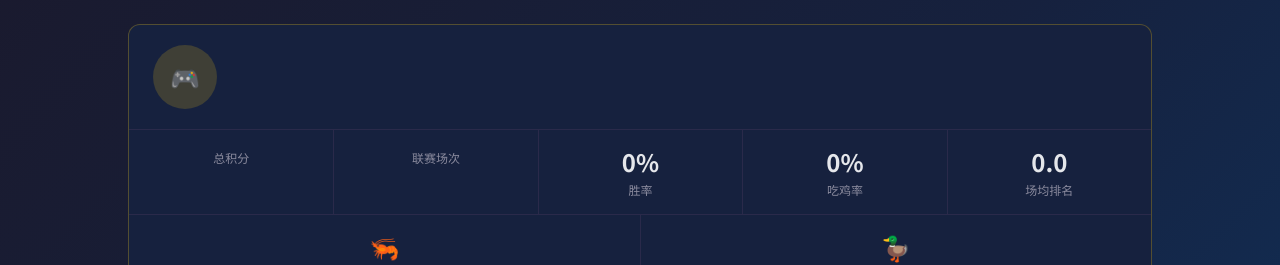
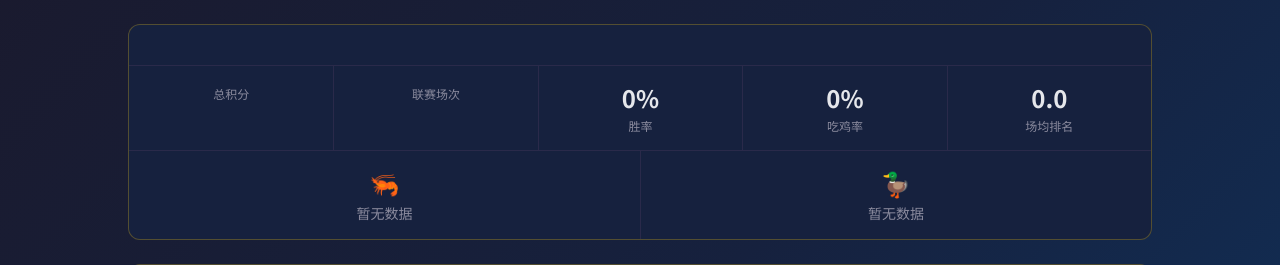
Before and after one commit to iceshoesss/LeagueWeb, a Flask app: template templates/player.html in a window 1280 px wide. Shown: the part 53-318 px from the top of the page. Run offline with Flask 3, Linux system fonts and the light colour scheme; the template is opened without the code that fills it, so the values that code supplies are empty; some libraries are stand-ins or nearby versions.

Commit message:
fix: 移除选手页🎮头像

```diff
--- a/templates/player.html
+++ b/templates/player.html
@@ -9,14 +9,9 @@
 <div class="max-w-5xl mx-auto">
     <!-- 选手信息卡 -->
     <div class="bg-hearth-card rounded-xl gold-border overflow-hidden mb-6">
-        <div class="px-6 py-5 border-b border-hearth-border flex items-center gap-4">
-            <div class="w-16 h-16 rounded-full bg-hearth-gold/20 flex items-center justify-center text-2xl">
-                🎮
-            </div>
-            <div class="flex-1">
-                <h1 class="text-2xl font-bold text-hearth-gold">{{ player.displayName }}</h1>
-                <p class="text-hearth-dim text-sm">{{ player.battleTag }}</p>
-            </div>
+        <div class="px-6 py-5 border-b border-hearth-border">
+            <h1 class="text-2xl font-bold text-hearth-gold">{{ player.displayName }}</h1>
+            <p class="text-hearth-dim text-sm">{{ player.battleTag }}</p>
         </div>
         <div class="grid grid-cols-5 divide-x divide-hearth-border">
             <div class="px-5 py-4 text-center">
```
